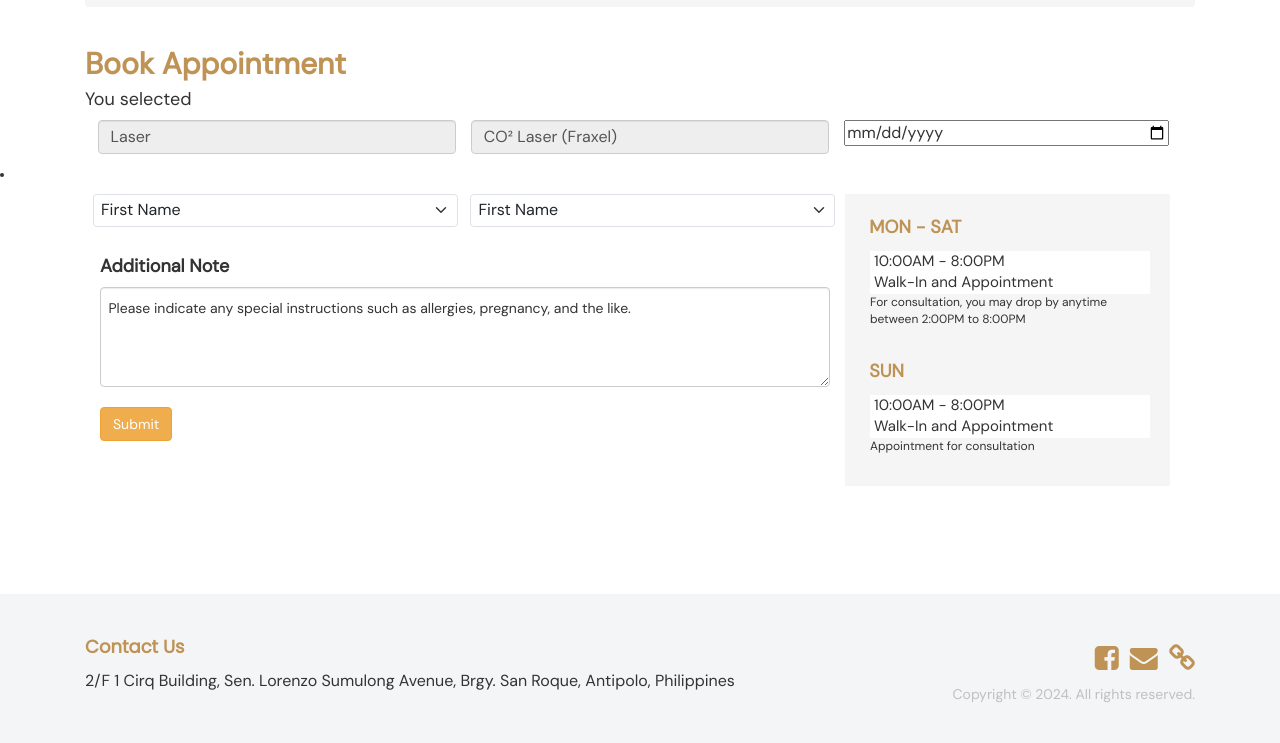
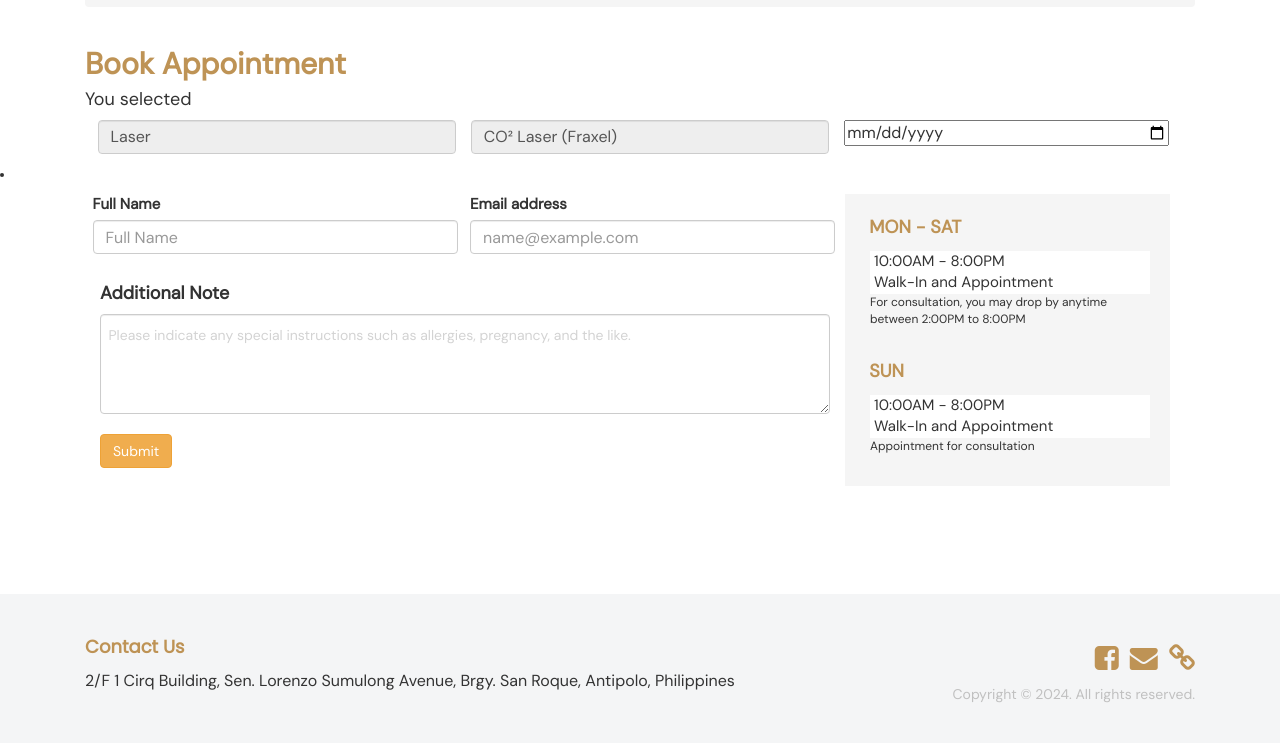
Before and after one commit to addriadrie/CCSFEN2L_DERMA101, a PHP site: the page made by patient-booking.php in a window 1280 px wide. Shown: the part 184-927 px from the top of the page. Run offline with PHP 8.4, Linux system fonts and the light colour scheme; data comes from the database, SQL or seed files in the repository.

Commit message:
Add files via upload

```diff
--- a/patient-booking.php
+++ b/patient-booking.php
@@ -7,6 +7,27 @@
     $row = $result->fetch_assoc();
     $svcName = $row['serviceName'];
     $ctgName = $row['categName'];
+
+    if(isset($_POST['submit'])){
+        $svcName=$_POST['svcName'];
+        $date=$_POST['date'];
+        $fullName=$_POST['fullName'];
+        $email=$_POST['email'];
+        $note=$_POST['note'];
+
+        $sql="INSERT INTO tblsched (serviceName, fullName, email, apptDate, patientNote) VALUES ('$svcName','$fullName', '$email', '$date', '$note')";
+        $result = $conn->query($sql);
+
+        if($result){
+            header('location:patient-appt.php');
+            exit;
+        }
+        else {
+            die("Invalid Query: " . $conn->error);
+        }
+
+    }
+
 ?>
 
 <!DOCTYPE html>
@@ -162,13 +183,13 @@
             <li>
                 <div class="row align-items-start">
                     <div class="col">
-                        <input class="form-control" type="text" value="<?php echo $ctgName ?>" aria-label="Disabled input example" style="font-family: DM Sans; font-size: 16px;" disabled readonly>
+                        <input class="form-control" type="text" value="<?php echo $ctgName ?>" aria-label="Disabled input example" style="font-family: DM Sans; font-size: 16px;" disabled readonly name="ctgName">
                     </div>
                     <div class="col">
-                        <input class="form-control" type="text" value="<?php echo $svcName ?>" aria-label="Disabled input example" style="font-family: DM Sans; font-size: 16px;" disabled readonly>
+                        <input class="form-control" type="text" value="<?php echo $svcName ?>" aria-label="Disabled input example" style="font-family: DM Sans; font-size: 16px;" disabled readonly name="svcName">
                     </div>
                     <div class="col">
-                        <input type="date" id="txtDate" min="<?php echo date("Y-m-d"); ?>"> </li>
+                        <input type="date" id="txtDate" min="<?php echo date("Y-m-d"); ?>" name="date"> </li>
                     </div>
                 </div>
             </li>
@@ -180,14 +201,13 @@
                                 <li>
                                     <div class="row align-items-start">
                                         <div class="col">
-                                            <select class="form-select" placeholder="First name" style="font-family: DM Sans; font-size: 16px; width: 365px;" aria-label="Default select example">
-                                                <option selected>First Name</option>
-                                            </select>
+                                            <label for="exampleFormControlInput1" class="form-label">Full Name</label>
+                                            <input type="email" class="form-control" placeholder="Full Name" style="font-family: DM Sans; font-size: 16px; width: 365px;" name="fullName">
                                         </div>
+
                                         <div class="col">
-                                            <select class="form-select" placeholder="First name" style="font-family: DM Sans; font-size: 16px; width: 365px; margin-left: -45px;" aria-label="Default select example">
-                                                <option selected>First Name</option>
-                                            </select>
+                                            <label for="exampleFormControlInput1" class="form-label" style="margin-left: -45px;">Email address</label>
+                                            <input type="email" class="form-control" placeholder="name@example.com" style="font-family: DM Sans; font-size: 16px; width: 365px; margin-left: -45px;" id="date">
                                         </div>
                                     </div>
                                 </li>
@@ -195,11 +215,11 @@
                                     <br>
                                     <h4 style="font-family: DM Sans; font-weight:bold;">Additional Note</h4>
                                     <div class="form-floating" style="width: 730px;">
-                                        <textarea class="form-control" placeholder="Leave a comment here" id="floatingTextarea2" style="height: 100px"></textarea>
-                                        <label for="floatingTextarea2" style="font-weight: lighter; font-family: DM Sans">Please indicate any special instructions such as allergies, pregnancy, and the like.</label>
+                                        <textarea class="form-control" placeholder="Leave a comment here" id="floatingTextarea2" style="height: 100px" name="note"></textarea>
+                                        <label for="floatingTextarea2" style="font-weight: lighter; font-family: DM Sans; color:#D3D3D3;">Please indicate any special instructions such as allergies, pregnancy, and the like.</label>
                                     </div>
                                     <br>
-                                    <button type="button" class="btn btn-warning" style="font-family: DM Sans;">Submit</button>
+                                    <button type="submit" class="btn btn-warning" style="font-family: DM Sans;">Submit</button>
                                     <br><br>
                                 </li>
                             </ul>
```
Also changed, not shown: db_derma.sql.
